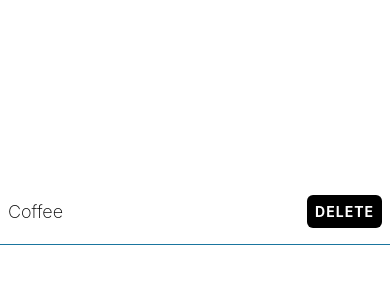
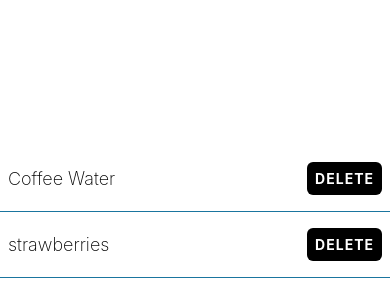
Before and after one commit to imagineLife/native-practice, a React Native app: screen / in a window 390 px wide. Shown: the part 210-510 px from the top of the page. Built offline with nearby package versions, Linux system fonts and the light colour scheme.

Commit message:
init ListItem component

```diff
--- a/App.tsx
+++ b/App.tsx
@@ -1,13 +1,6 @@
 import { StatusBar } from "expo-status-bar";
-import {
-  TouchableOpacity,
-  // PixelRatio,
-  StyleSheet,
-  Text,
-  View,
-  Alert,
-} from "react-native";
-import { theme } from "./theme";
+import { StyleSheet, View } from "react-native";
+import { ListItem } from "./components/ListItem";
 /*
   React-Native v. html elements
   View
@@ -25,67 +18,21 @@ import { theme } from "./theme";
 */
 
 const styles = StyleSheet.create({
-  button: {
-    backgroundColor: theme.colorBlack,
-    padding: 8,
-    borderRadius: 6,
-  },
-  buttonText: {
-    fontWeight: "bold",
-    textTransform: "uppercase",
-    letterSpacing: 1,
-    color: theme.colorWhite,
-  },
   container: {
     flex: 1,
     backgroundColor: "#fff",
     justifyContent: "center",
   },
-  itemContainer: {
-    alignItems: "center",
-    flexDirection: "row",
-    justifyContent: "space-between",
-    borderBottomWidth: 1,
-    borderBottomColor: "#1a759f",
-    paddingHorizontal: 8,
-    paddingVertical: 16,
-  },
-  itemText: { fontSize: 18, fontWeight: "200" },
 });
 
 export default function App() {
-  const { button, buttonText, container, itemContainer, itemText } = styles;
-
-  const handleDelete = () => {
-    Alert.alert(
-      "Are you sure you want to delete this?",
-      "It will be gone for good",
-      [
-        {
-          text: "Yes",
-          onPress: () => console.log("deleting..."),
-          style: "destructive",
-        },
-        {
-          text: "Cancel",
-          style: "cancel",
-        },
-      ],
-    );
-  };
-
+  const { container } = styles;
+  const listIitems = ["Coffee Water", "strawberries"];
   return (
     <View style={container}>
-      <View style={itemContainer}>
-        <Text style={itemText}>Coffee</Text>
-        <TouchableOpacity
-          onPress={handleDelete}
-          activeOpacity={0.8}
-          style={button}
-        >
-          <Text style={buttonText}>Delete</Text>
-        </TouchableOpacity>
-      </View>
+      {listIitems.map((itm) => (
+        <ListItem name={itm} key={itm} />
+      ))}
       <StatusBar style="auto" />
     </View>
   );
--- /dev/null
+++ b/components/ListItem.tsx
@@ -0,0 +1,63 @@
+import { StyleSheet, View, TouchableOpacity, Text, Alert } from "react-native";
+import { theme } from "./../theme";
+
+const styles = StyleSheet.create({
+  button: {
+    backgroundColor: theme.colorBlack,
+    padding: 8,
+    borderRadius: 6,
+  },
+  buttonText: {
+    fontWeight: "bold",
+    textTransform: "uppercase",
+    letterSpacing: 1,
+    color: theme.colorWhite,
+  },
+  itemContainer: {
+    alignItems: "center",
+    flexDirection: "row",
+    justifyContent: "space-between",
+    borderBottomWidth: 1,
+    borderBottomColor: "#1a759f",
+    paddingHorizontal: 8,
+    paddingVertical: 16,
+  },
+  itemText: { fontSize: 18, fontWeight: "200" },
+});
+
+type ListItemProps = {
+  name: string;
+};
+export function ListItem({ name }: ListItemProps) {
+  const handleDelete = () => {
+    Alert.alert(
+      "Are you sure you want to delete this?",
+      "It will be gone for good",
+      [
+        {
+          text: "Yes",
+          onPress: () => console.log("deleting..."),
+          style: "destructive",
+        },
+        {
+          text: "Cancel",
+          style: "cancel",
+        },
+      ],
+    );
+  };
+
+  const { button, buttonText, itemContainer, itemText } = styles;
+  return (
+    <View style={itemContainer}>
+      <Text style={itemText}>{name}</Text>
+      <TouchableOpacity
+        onPress={handleDelete}
+        activeOpacity={0.8}
+        style={button}
+      >
+        <Text style={buttonText}>Delete</Text>
+      </TouchableOpacity>
+    </View>
+  );
+}
```
